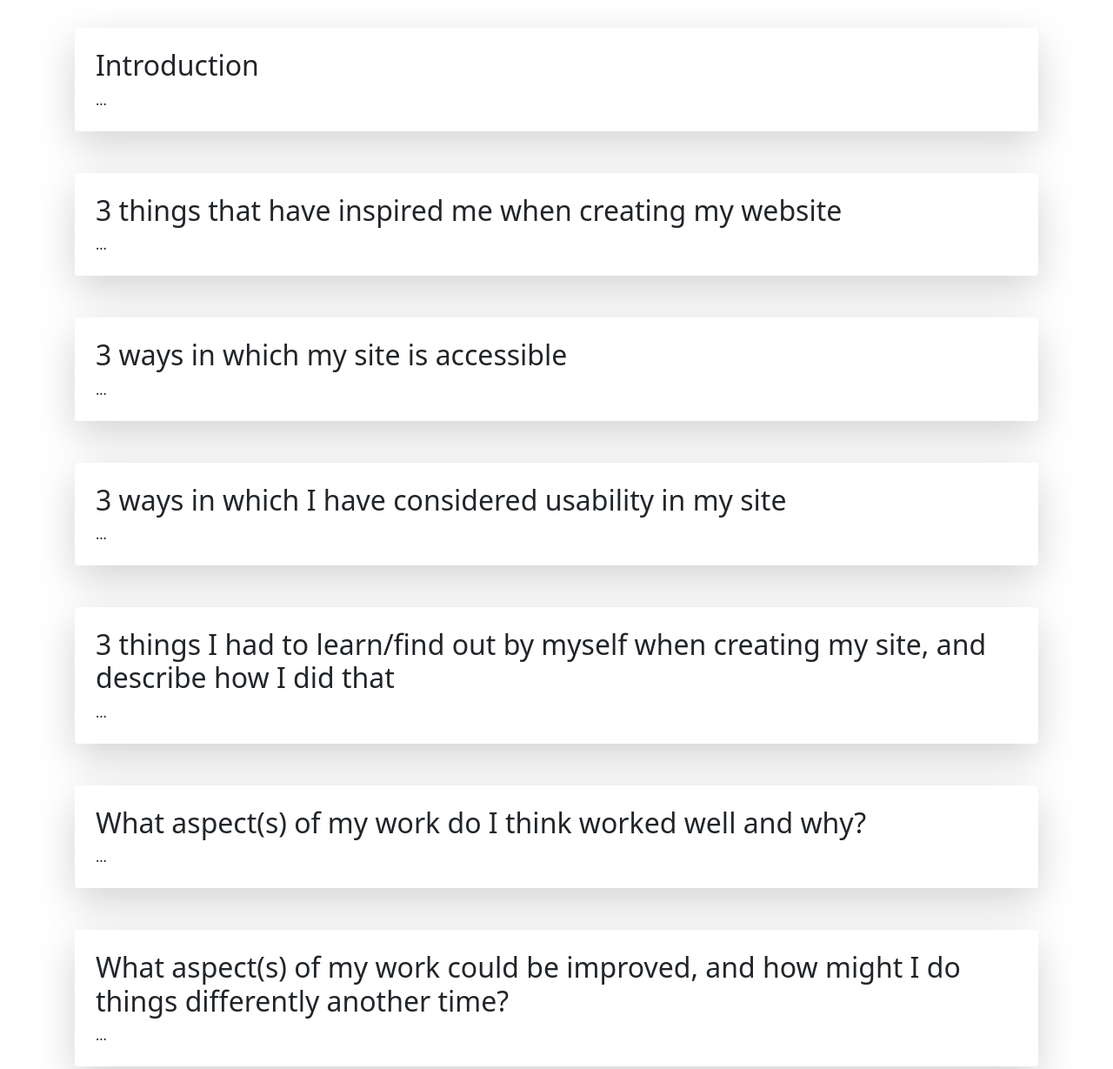
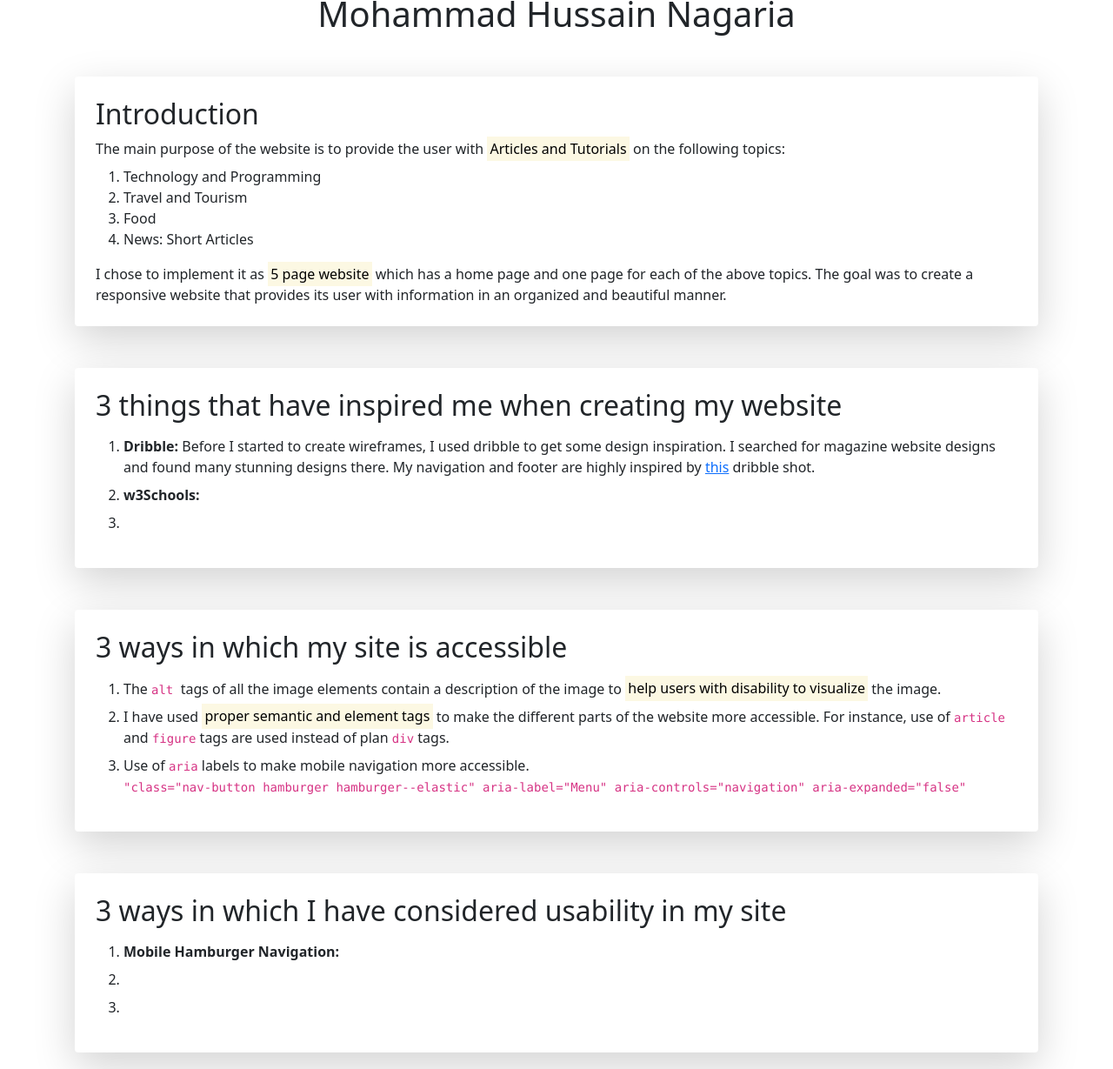
Before and after one commit to NagariaHussain/nagariahussain.github.io, a plain HTML site: page report.html in a window 1280 px wide. Shown: the part 118-1347 px from the top of the page at 87% size. Drawn offline with nearby package versions, Linux system fonts and the light colour scheme.

Commit message:
Start report writing, 2 sections complete

```diff
--- a/report.html
+++ b/report.html
@@ -1,4 +1,7 @@
+<!-- =========================== -->
 <!-- WD FINAL REPORT -->
+<!-- =========================== -->
+
 <!DOCTYPE html>
 <html lang="en">
 
@@ -14,26 +17,85 @@
 
 <body>
     <div class="container">
-        <h1 class="display-2 text-center mt-3">Individual Report <small class="text-muted">(WD Final)</small></h1>
+        <h1 class="display-2 text-center mt-3">Report <small class="text-muted">(Large Coursework)</small></h1>
+        <h2 class="display-6 text-center">Mohammad Hussain Nagaria</h2>
 
         <div class="shadow-lg p-4 mt-5 mb-5 bg-white rounded">
             <h2>Introduction</h2>
-            ...
+            The main purpose of the website is to provide the user with <mark>Articles and Tutorials</mark> on the
+            following topics:
+            <ol class="mt-2">
+                <li>Technology and Programming</li>
+                <li>Travel and Tourism</li>
+                <li>Food</li>
+                <li>News: Short Articles</li>
+            </ol>
+            I chose to implement it as <mark>5 page website</mark> which has a home page and one page for each of the
+            above topics.
+
+            The goal was to create a responsive website that provides its user with
+            information in an organized and beautiful manner.
         </div>
 
         <div class="shadow-lg p-4 mt-5 mb-5 bg-white rounded">
             <h2>3 things that have inspired me when creating my website</h2>
-            ...
+            <ol class="mt-3">
+                <li class="mb-2">
+                    <strong>Dribble:</strong>
+                    Before I started to create wireframes, I used dribble to get some design inspiration.
+                    I searched for magazine website designs and found many stunning designs there.
+
+                    My navigation and footer are highly inspired by <a
+                        href="https://dribbble.com/shots/5567293-Wired-com-Article?utm_source=Clipboard_Shot&utm_campaign=jonathanvuijk&utm_content=Wired.com%20Article&utm_medium=Social_Share">this</a>
+                    dribble shot.
+                </li>
+                <li class="mb-2">
+                    <strong>w3Schools:</strong>
+
+                </li>
+                <li>
+
+                </li>
+            </ol>
         </div>
 
         <div class="shadow-lg p-4 mt-5 mb-5 bg-white rounded">
             <h2>3 ways in which my site is accessible</h2>
-            ...
+            <ol class="mt-3">
+                <li class="mb-2">The <code> alt </code> tags of all the image elements contain a description of the image to
+                    <mark>help
+                        users with disability to visualize</mark> the image.
+                </li>
+                <li class="mb-2">
+                    I have used <mark>proper semantic and element tags</mark> to make the different parts of the website
+                    more accessible.
+                    For instance, use of <code>article</code> and <code>figure</code> tags are used instead of plan
+                    <code>div</code> tags.
+                </li>
+                <li>
+                    Use of <code>aria</code> labels to make mobile navigation more accessible.
+                    <br>
+                    <code>
+                        "class="nav-button hamburger hamburger--elastic" aria-label="Menu" aria-controls="navigation"
+        aria-expanded="false"
+                    </code>
+                </li>
+            </ol>
         </div>
 
         <div class="shadow-lg p-4 mt-5 mb-5 bg-white rounded">
             <h2>3 ways in which I have considered usability in my site</h2>
-            ...
+            <ol class="mt-3">
+                <li class="mb-2">
+                    <strong>Mobile Hamburger Navigation:</strong>
+                </li>
+                <li class="mb-2">
+
+                </li>
+                <li>
+
+                </li>
+            </ol>
         </div>
 
         <div class="shadow-lg p-4 mt-5 mb-5 bg-white rounded">
@@ -44,7 +106,15 @@
 
         <div class="shadow-lg p-4 mt-5 mb-5 bg-white rounded">
             <h2>What aspect(s) of my work do I think worked well and why?</h2>
-            ...
+            <ul>
+                <li class="mb-2"><strong>Dark Theme:</strong> In my opinion, the <mark>dark theme</mark> worked out very well. The colors make the dark theme shine.
+                This decision turned out well because it looks <mark>pleasing to the eye and gives a clean and modern look</mark> to the website.
+                </li>
+
+                <li class="mb-2"><strong>Shorts filtering functionality:</strong>
+
+                </li>
+            </ul>
         </div>
 
         <div class="shadow-lg p-4 mt-5 mb-5 bg-white rounded">
```
